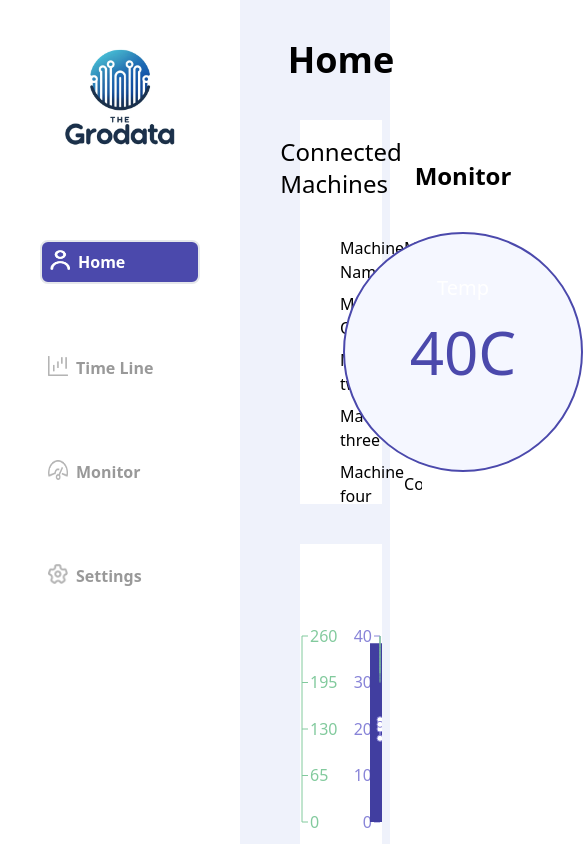
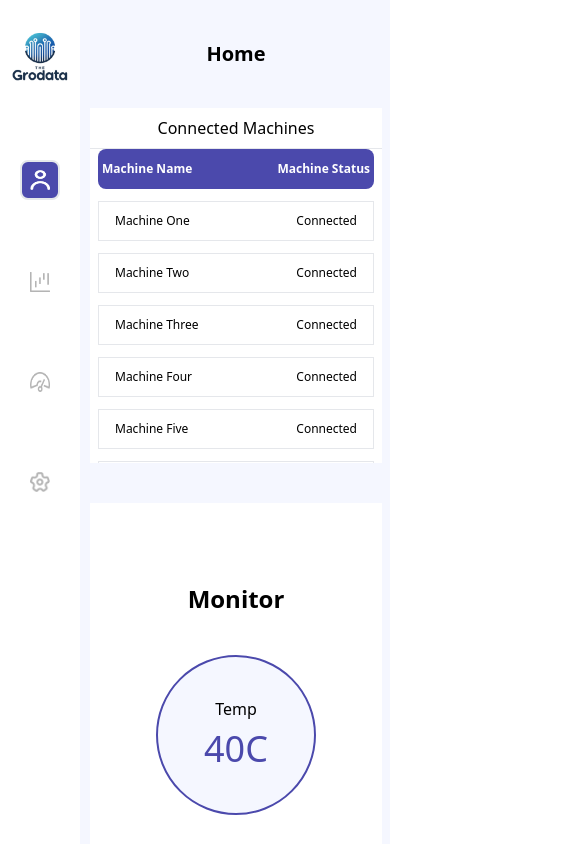
Before and after one commit to leostark221/Techno, a React (Vite) app: page / in a window 390 px wide. Shown: the top 844 px of the page, 583 px wide, since content can reach past the window. Built offline with nearby package versions, Linux system fonts and the light colour scheme.

Commit message:
Made the Main Page Responsive

```diff
--- a/src/App.css
+++ b/src/App.css
@@ -1,8 +1,6 @@
 ::-webkit-scrollbar{
     display: none;
   }
-
-
   .remove-arrow::-webkit-inner-spin-button,
   .remove-arrow::-webkit-outer-spin-button {
     -webkit-appearance: none;
@@ -19,7 +17,3 @@
   .error{
     color: #AB0000;
   }
-
-  .bg-graypurple{
-    background-color: #463e56;
-  }
--- a/src/components/SideNav/index.jsx
+++ b/src/components/SideNav/index.jsx
@@ -11,15 +11,15 @@ export default function SideNav() {
   const activePath = location.pathname;
 
   return (
-    <div className="fixed inset-y-0 left-0 bg-sidebar w-60 items-center  z-10 flex flex-col bg-sideNavcolor ">
-      <div className="items-center  gap-6 h-full mt-4 w-40 flex flex-col h-[70%]">
+    <div className="fixed inset-y-0 left-0 bg-sidebar  w-20 sm:w-60 items-center h-screen z-10 flex flex-col bg-sideNavcolor ">
+      <div className="items-center  gap-6 h-full mt-4 sm:w-40 flex flex-col ">
         <img src={images.logo} alt="" />
         <div className=" gap-3 cursor-pointer active:opacity-50 flex items-center justify-center  w-full mt-10 ">
           <div
             className={
               activePath == "/"
-                ? `w-40 p-2  border-2  rounded-lg flex items-center-center gap-2  bg-selectedNav text-white font-bold`
-                : `w-40 p-2 flex items-center-center gap-2   text-baseText font-bold`
+                ? `sm:sm:w-40 p-2  border-2  rounded-lg flex items-center-center gap-2  bg-selectedNav text-white font-bold`
+                : `sm:sm:w-40 p-2 flex items-center-center gap-2   text-baseText font-bold`
             }
             onClick={() => navigate("")}
           >
@@ -28,15 +28,15 @@ export default function SideNav() {
               alt=""
               className="h-5 w-5"
             />
-            Home
+            <div className="hidden sm:flex">Home</div>
           </div>
         </div>
         <div className=" gap-3 cursor-pointer active:opacity-50 flex items-center justify-center  w-full mt-10 ">
           <div
             className={
               activePath == "/TimeLine"
-                ? `w-40 p-2 border-2 rounded-lg flex items-center-center gap-2  bg-selectedNav text-white font-bold`
-                : `w-40 p-2 flex items-center-center gap-2   text-baseText font-bold`
+                ? `sm:w-40 p-2 border-2 rounded-lg flex items-center-center gap-2  bg-selectedNav text-white font-bold`
+                : `sm:w-40 p-2 flex items-center-center gap-2   text-baseText font-bold`
             }
             onClick={() => navigate("/TimeLine")}
           >
@@ -49,15 +49,15 @@ export default function SideNav() {
               alt=""
               className="h-5 w-5"
             />
-            Time Line
+            <div className="sm:flex hidden">Time Line</div>
           </div>
         </div>
         <div className=" gap-3 cursor-pointer active:opacity-50 flex items-center justify-center  w-full mt-10 ">
           <div
             className={
               activePath == "/monitor"
-                ? `w-40 p-2 border-2 rounded-lg flex items-center-center gap-2  bg-selectedNav text-white font-bold`
-                : `w-40 p-2 flex items-center-center gap-2   text-baseText font-bold`
+                ? `sm:w-40 p-2 border-2 rounded-lg flex items-center-center gap-2  bg-selectedNav text-white font-bold`
+                : `sm:w-40 p-2 flex items-center-center gap-2   text-baseText font-bold`
             }
             onClick={() => navigate("/monitor")}
           >
@@ -70,15 +70,15 @@ export default function SideNav() {
               alt=""
               className="h-5 w-5"
             />
-            Monitor
+            <div className="sm:flex hidden">Monitor</div>
           </div>
         </div>
         <div className="gap-3 cursor-pointer active:opacity-50 flex items-center justify-center  w-full mt-10">
           <div
             className={
               activePath == "/setting"
-                ? `w-40 p-2 border-2 rounded-lg flex items-center-center gap-2  bg-selectedNav text-white font-bold`
-                : `w-40 p-2 flex items-center-center gap-2   text-baseText font-bold`
+                ? `sm:w-40 p-2 border-2 rounded-lg flex items-center-center gap-2  bg-selectedNav text-white font-bold`
+                : `sm:w-40 p-2 flex items-center-center gap-2   text-baseText font-bold`
             }
             onClick={() => navigate("/setting")}
           >
@@ -91,7 +91,7 @@ export default function SideNav() {
               alt=""
               className="h-5 w-5"
             />
-            Settings
+            <div className="sm:flex hidden">Settings</div>
           </div>
         </div>
       </div>
--- a/src/screens/Home/index.jsx
+++ b/src/screens/Home/index.jsx
@@ -1,4 +1,4 @@
-import React, { PureComponent } from "react";
+import React, { PureComponent, useState } from "react";
 import { useNavigate } from "react-router-dom";
 import {
   ResponsiveContainer,
@@ -56,68 +56,132 @@ export default function Home() {
     lineHeight: "24px",
   };
 
+  const [machineStatus, setMachineStatus] = useState([
+    {
+      name: "Machine One",
+      stat: {
+        connected: "connected",
+        notConnected: "disconnected",
+      },
+    },
+    {
+      name: "Machine Two",
+      stat: {
+        connected: "connected",
+        notConnected: "disconnected",
+      },
+    },
+    {
+      name: "Machine Three",
+      stat: {
+        connected: "connected",
+        notConnected: "disconnected",
+      },
+    },
+    {
+      name: "Machine Four",
+      stat: {
+        connected: "connected",
+        notConnected: "disconnected",
+      },
+    },
+    {
+      name: "Machine Five",
+      stat: {
+        connected: "connected",
+        notConnected: "disconnected",
+      },
+    },
+    {
+      name: "Machine Six",
+      stat: {
+        connected: "connected",
+        notConnected: "disconnected",
+      },
+    },
+    {
+      name: "Machine Seven",
+      stat: {
+        connected: "connected",
+        notConnected: "disconnected",
+      },
+    },
+    {
+      name: "Machine Eight",
+      stat: {
+        connected: "connected",
+        notConnected: "disconnected",
+      },
+    },
+  ]);
+
   const navigate = useNavigate();
 
   // const naviagte = useNavigate();
 
   return (
-    <div className="bg-bodyColor h-screen flex flex-col justify-center ">
-      <div className="pt-10 max-w-screen-2xl mx-[300px] mr-2 h-full  ">
-        <div className="text-black font-bold text-4xl w-full flex justify-center">
-          Home{" "}
+    <div className="bg-backgroundColor min-h-screen overflow-auto  max-w-screen flex flex-col justify-center sm:pr-10   ">
+      <div className=" ml-[90px] sm:ml-[270px] md:ml-[300px] mr-2 h-full ">
+        <div className="text-black font-bold text-xl sm:text-4xl w-full flex justify-center pt-10">
+          Home
         </div>
-        <div className=" mt-10 flex flex-col gap-10  justify-center ">
-          <div className="flex flex w-full justify-between gap-10">
-            <div className="flex-col px-10  bg-content w-full h-96 pt-4 flex items-center ">
-              <div className="text-2xl">Connected Machines </div>
-              <div className="gap-4 flex flex-col  w-full mt-10">
-                <div className="flex h-10 items-center  justify-between ">
+        <div className="mt-10 flex flex-col gap-10  justify-center">
+          <div className="flex xl:flex-row flex-col w-full justify-between gap-10">
+            <div className="flex-col bg-content w-full  flex items-center ">
+              <div className="text-md sm:text-lg md:text-2xl border-b w-full text-center py-2">
+                Connected Machines
+              </div>
+              <div className="flex flex-col w-full ">
+                <div
+                  className="flex h-10 items-center px-1 sm:px-10 bg-selectedNav mx-2 sm:mx-4 text-white font-bold text-xs sm:text-sm  md:text-base xl:text-xl rounded-lg
+                  justify-between "
+                >
                   <div>Machine Name</div>
                   <div>Machine Status</div>
                 </div>
-                <div className="flex h-10 items-center  justify-between">
-                  <div className="">Machine One</div>
-                  <div className="">Connected </div>
-                </div>
-                <div className="flex h-10 items-center  justify-between">
-                  <div className="">Machine two</div>
-                  <div className="">Connected </div>
-                </div>
-                <div className="flex h-10 items-center  justify-between">
-                  <div className="">Machine three</div>
-                  <div className="">Connected </div>
-                </div>
-                <div className="flex h-10 items-center  justify-between">
-                  <div className="">Machine four</div>
-                  <div className="">Connected </div>
+                <div className="w-full px-2 sm:px-10 overflow-scroll max-h-[274px]">
+                  {machineStatus.map((item, index) => (
+                    <div
+                      key={index}
+                      className="flex h-10 text-xs sm:text-sm md:text-base items-center border px-4 py-2 justify-between hover:bg-selectedNav cursor-pointer hover:text-white mt-3"
+                    >
+                      <div className="">{item?.name}</div>
+                      <div className="">
+                        {item.stat.connected ? "Connected" : "Disconnected"}
+                      </div>
+                    </div>
+                  ))}
                 </div>
               </div>
             </div>
-            <div className="text-white bg-content w-full gap-10  h-96 flex flex-col justify-center">
-              <div className="flex justify-center text-black font-bold text-2xl pt-2">
+
+            <div className=" bg-content w-full gap-10  h-96 flex flex-col justify-center">
+              <div className="flex  justify-center text-black font-bold text-2xl pt-2">
                 Monitor
               </div>
               <div className="w-full flex  flex-col items-center ">
                 <div
-                  className="bg-backgroundColor gap-5 w-60 rounded-full border-2 border-selectedNav flex flex-col
-                cursor-pointer active:opacity-50  items-center h-60"
+                  className="bg-backgroundColor gap-2 sm:gap-5  w-40 h-40 sm:w-60 sm:h-60 rounded-full border-2 border-selectedNav flex flex-col
+                cursor-pointer active:opacity-50  items-center "
                   onClick={() => navigate("/monitor")}
                 >
-                  <div className="mt-10 text-xl">Temp</div>
-                  <div className="text-6xl text-selectedNav">40C</div>
+                  <div className="mt-10 sm:text-xl">Temp</div>
+                  <div className="text-4xl sm:text-6xl text-selectedNav">
+                    40C
+                  </div>
                 </div>
               </div>
             </div>
           </div>
-          <div className="bg-content h-full ">
-            <div className="flex justify-center text-white font-bold text-2xl pt-2">
+          <div className="bg-white ">
+            <div className="flex justify-center text-black font-bold text-2xl pt-2 ">
               Time Line
             </div>
-            <div style={{ width: "100%", height: 400 }}>
-              <ResponsiveContainer width="100%" height={400}>
+            <div className="h-[300px] sm:h-[500px] ">
+              <ResponsiveContainer width="100%" height="100%">
                 <ComposedChart
                   data={data}
-                  margin={{ top: 20, right: 20, bottom: 20, left: 20 }}
+                  // margin={{ top: 20, right: 20, bottom: 20, left: 20 }}
                 >
                   <CartesianGrid stroke="#f5f5f5" />
                   <XAxis dataKey="time" scale="band" />
```
